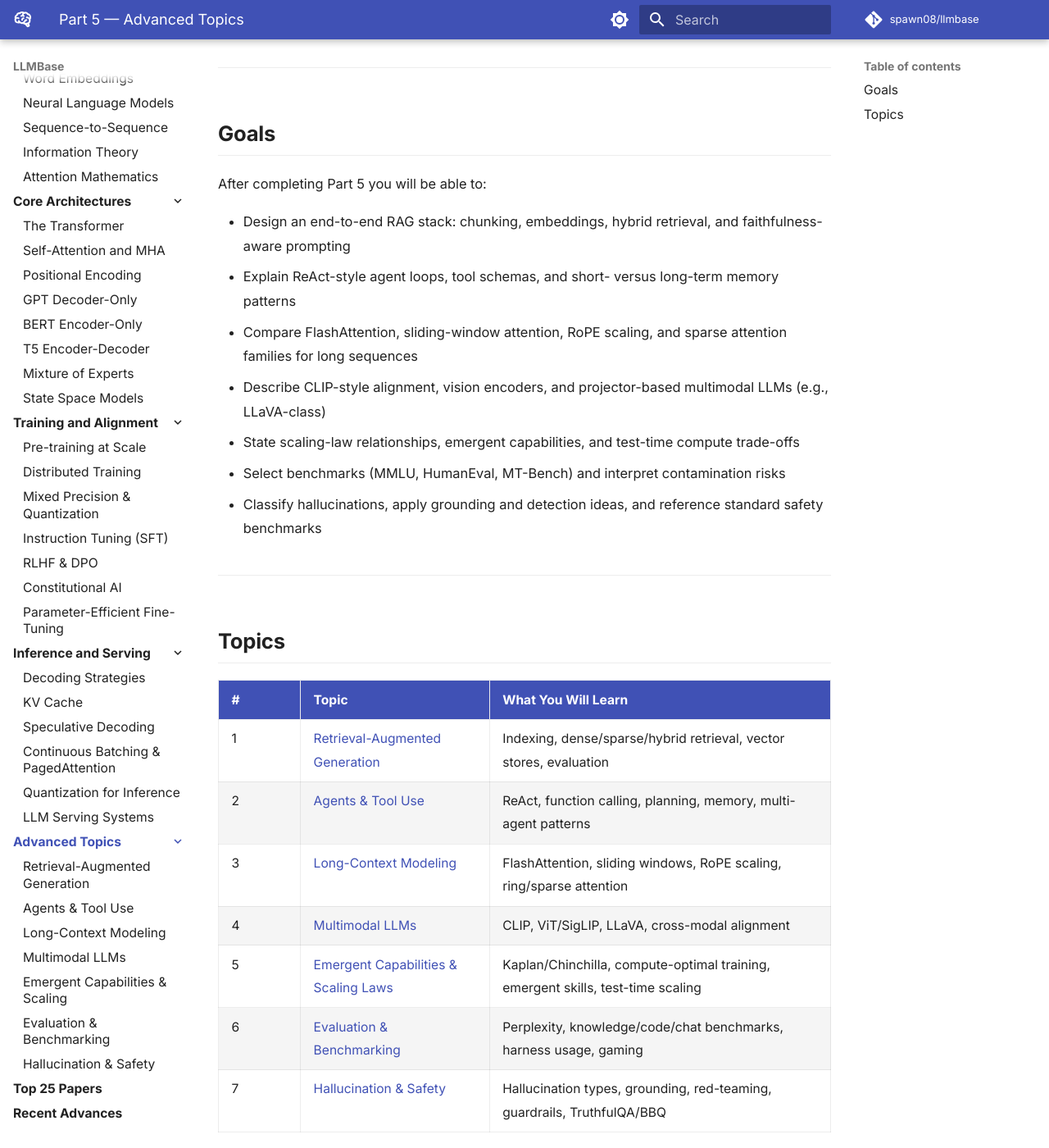
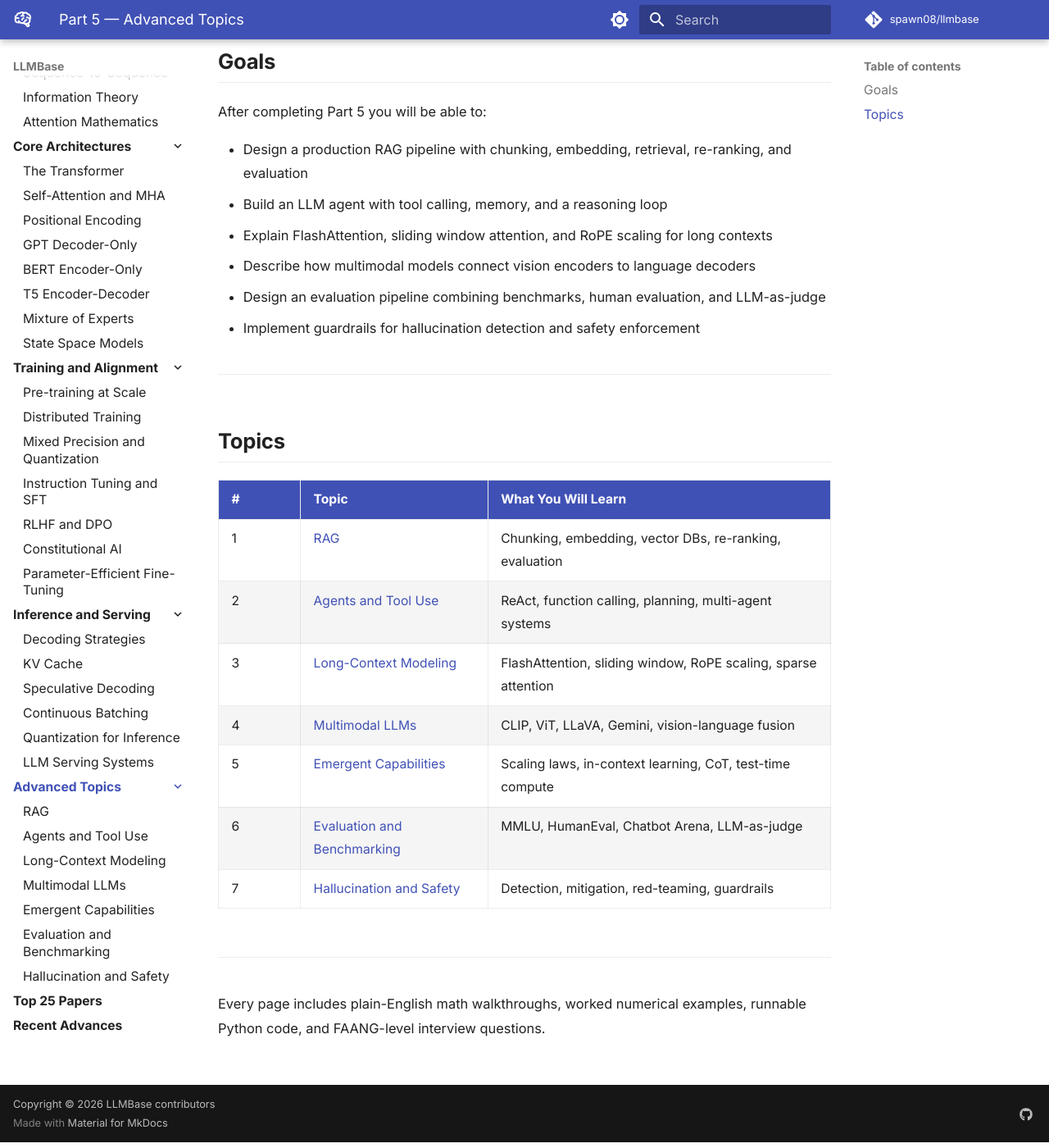
Before and after one commit to spawn08/llmbase, an MkDocs documentation site: the page built from docs/05_advanced/index.md, in a window 1280 px wide and 1400 px high, scrolled down 343 px. Shown: the whole window at 82% size. Built offline with MkDocs 1.6.1 and Material for MkDocs 9.7.7, drawn with Linux system fonts in a browser that asks for light colours; comment, search, counter and statistics services are not loaded; some of the changed text lies outside the part shown.

Commit message:
Update documentation for training, inference, and advanced topics
- Enhanced clarity and consistency in section titles and descriptions across multiple files, including renaming topics for better readability.
- Added custom fencing support for Mermaid diagrams in markdown configuration.
- Revised content in training and inference sections to improve explanations and align with updated terminology, ensuring a more coherent understanding of concepts.
- Streamlined the presentation of advanced topics, emphasizing practical applications and evaluation methods.

```diff
--- a/docs/05_advanced/index.md
+++ b/docs/05_advanced/index.md
@@ -1,6 +1,6 @@
 # Part 5 — Advanced Topics
 
-Retrieval-augmented generation, agents with tools, long-context modeling, multimodal systems, scaling laws and emergent behavior, evaluation and benchmarking, and hallucination mitigation with safety engineering. This part connects **foundation-model theory** to **systems you ship**: grounded answers, tool-using assistants, efficient attention at extreme sequence lengths, and measurable quality.
+Where LLMs meet production. Retrieval-augmented generation, agents, long-context engineering, multimodal models, scaling laws, evaluation, and safety.
 
 ---
 
@@ -8,13 +8,12 @@ Retrieval-augmented generation, agents with tools, long-context modeling, multim
 
 After completing Part 5 you will be able to:
 
-- Design an end-to-end RAG stack: chunking, embeddings, hybrid retrieval, and faithfulness-aware prompting
-- Explain ReAct-style agent loops, tool schemas, and short- versus long-term memory patterns
-- Compare FlashAttention, sliding-window attention, RoPE scaling, and sparse attention families for long sequences
-- Describe CLIP-style alignment, vision encoders, and projector-based multimodal LLMs (e.g., LLaVA-class)
-- State scaling-law relationships, emergent capabilities, and test-time compute trade-offs
-- Select benchmarks (MMLU, HumanEval, MT-Bench) and interpret contamination risks
-- Classify hallucinations, apply grounding and detection ideas, and reference standard safety benchmarks
+- Design a production RAG pipeline with chunking, embedding, retrieval, re-ranking, and evaluation
+- Build an LLM agent with tool calling, memory, and a reasoning loop
+- Explain FlashAttention, sliding window attention, and RoPE scaling for long contexts
+- Describe how multimodal models connect vision encoders to language decoders
+- Design an evaluation pipeline combining benchmarks, human evaluation, and LLM-as-judge
+- Implement guardrails for hallucination detection and safety enforcement
 
 ---
 
@@ -22,14 +21,14 @@ After completing Part 5 you will be able to:
 
 | # | Topic | What You Will Learn |
 |---|-------|---------------------|
-| 1 | [Retrieval-Augmented Generation](rag.md) | Indexing, dense/sparse/hybrid retrieval, vector stores, evaluation |
-| 2 | [Agents & Tool Use](agents.md) | ReAct, function calling, planning, memory, multi-agent patterns |
-| 3 | [Long-Context Modeling](long_context.md) | FlashAttention, sliding windows, RoPE scaling, ring/sparse attention |
-| 4 | [Multimodal LLMs](multimodal.md) | CLIP, ViT/SigLIP, LLaVA, cross-modal alignment |
-| 5 | [Emergent Capabilities & Scaling Laws](emergent_capabilities.md) | Kaplan/Chinchilla, compute-optimal training, emergent skills, test-time scaling |
-| 6 | [Evaluation & Benchmarking](evaluation.md) | Perplexity, knowledge/code/chat benchmarks, harness usage, gaming |
-| 7 | [Hallucination & Safety](hallucination_safety.md) | Hallucination types, grounding, red-teaming, guardrails, TruthfulQA/BBQ |
+| 1 | [RAG](rag.md) | Chunking, embedding, vector DBs, re-ranking, evaluation |
+| 2 | [Agents and Tool Use](agents.md) | ReAct, function calling, planning, multi-agent systems |
+| 3 | [Long-Context Modeling](long_context.md) | FlashAttention, sliding window, RoPE scaling, sparse attention |
+| 4 | [Multimodal LLMs](multimodal.md) | CLIP, ViT, LLaVA, Gemini, vision-language fusion |
+| 5 | [Emergent Capabilities](emergent_capabilities.md) | Scaling laws, in-context learning, CoT, test-time compute |
+| 6 | [Evaluation and Benchmarking](evaluation.md) | MMLU, HumanEval, Chatbot Arena, LLM-as-judge |
+| 7 | [Hallucination and Safety](hallucination_safety.md) | Detection, mitigation, red-teaming, guardrails |
 
 ---
 
-Every page includes `!!! math-intuition` callouts, LaTeX where it clarifies scaling and algorithms, runnable Python where it helps, and **Interview Takeaways** plus primary **References** for deeper reading.
+Every page includes plain-English math walkthroughs, worked numerical examples, runnable Python code, and FAANG-level interview questions.
--- a/mkdocs.yml
+++ b/mkdocs.yml
@@ -60,7 +60,11 @@ markdown_extensions:
       anchor_linenums: true
   - pymdownx.inlinehilite
   - pymdownx.snippets
-  - pymdownx.superfences
+  - pymdownx.superfences:
+      custom_fences:
+        - name: mermaid
+          class: mermaid
+          format: !!python/name:pymdownx.superfences.fence_code_format
   - pymdownx.arithmatex:
       generic: true
   - pymdownx.tabbed:
@@ -102,9 +106,9 @@ nav:
     - 03_training/index.md
     - Pre-training at Scale: 03_training/pretraining.md
     - Distributed Training: 03_training/distributed_training.md
-    - Mixed Precision & Quantization: 03_training/mixed_precision.md
-    - Instruction Tuning (SFT): 03_training/instruction_tuning.md
-    - RLHF & DPO: 03_training/rlhf.md
+    - Mixed Precision and Quantization: 03_training/mixed_precision.md
+    - Instruction Tuning and SFT: 03_training/instruction_tuning.md
+    - RLHF and DPO: 03_training/rlhf.md
     - Constitutional AI: 03_training/constitutional_ai.md
     - Parameter-Efficient Fine-Tuning: 03_training/peft.md
   - Inference and Serving:
@@ -112,18 +116,18 @@ nav:
     - Decoding Strategies: 04_inference/decoding_strategies.md
     - KV Cache: 04_inference/kv_cache.md
     - Speculative Decoding: 04_inference/speculative_decoding.md
-    - Continuous Batching & PagedAttention: 04_inference/continuous_batching.md
+    - Continuous Batching: 04_inference/continuous_batching.md
     - Quantization for Inference: 04_inference/quantization_inference.md
     - LLM Serving Systems: 04_inference/serving_systems.md
   - Advanced Topics:
     - 05_advanced/index.md
-    - Retrieval-Augmented Generation: 05_advanced/rag.md
-    - Agents & Tool Use: 05_advanced/agents.md
+    - RAG: 05_advanced/rag.md
+    - Agents and Tool Use: 05_advanced/agents.md
     - Long-Context Modeling: 05_advanced/long_context.md
     - Multimodal LLMs: 05_advanced/multimodal.md
-    - Emergent Capabilities & Scaling: 05_advanced/emergent_capabilities.md
-    - Evaluation & Benchmarking: 05_advanced/evaluation.md
-    - Hallucination & Safety: 05_advanced/hallucination_safety.md
+    - Emergent Capabilities: 05_advanced/emergent_capabilities.md
+    - Evaluation and Benchmarking: 05_advanced/evaluation.md
+    - Hallucination and Safety: 05_advanced/hallucination_safety.md
   - Top 25 Papers:
     - 06_research_papers/index.md
   - Recent Advances:
```
Also changed, not shown: docs/03_training/index.md (+14 -16 lines), docs/04_inference/index.md (+13 -14 lines).
